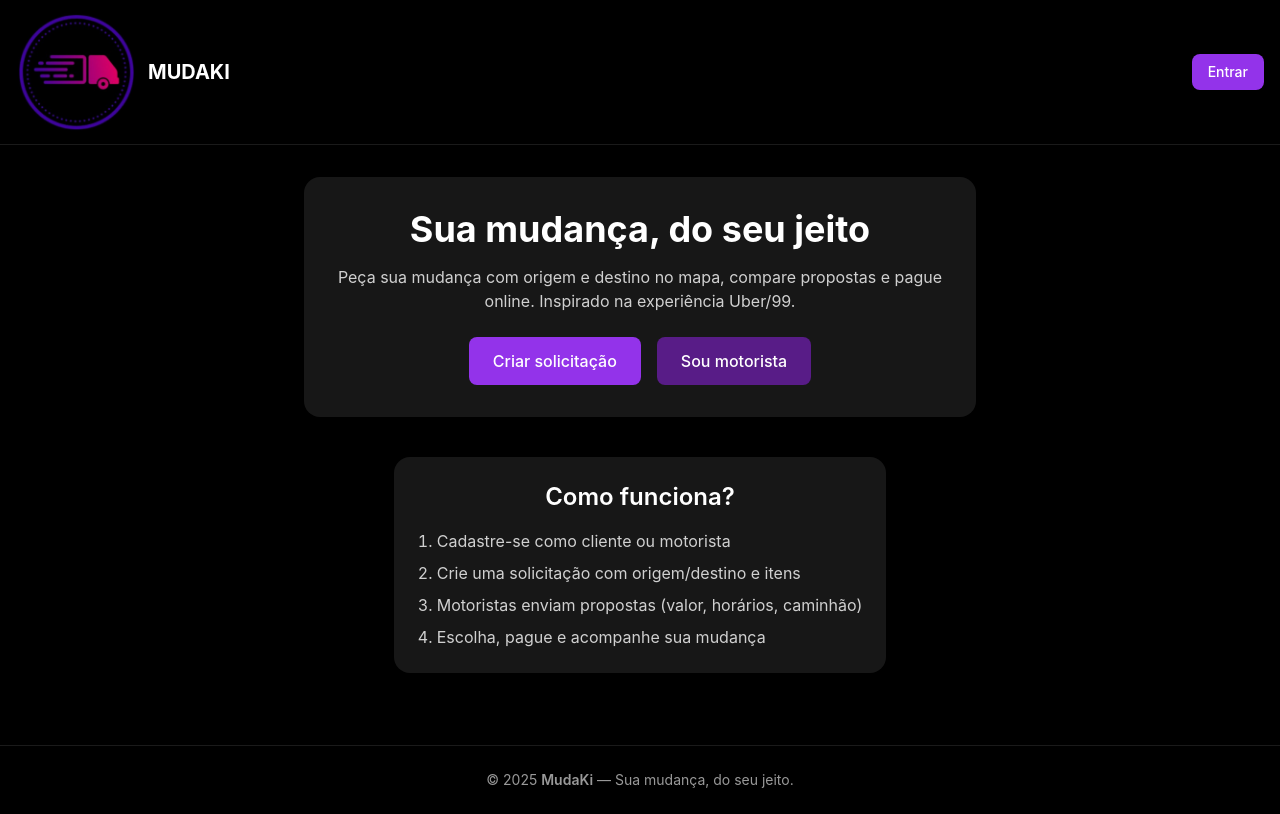
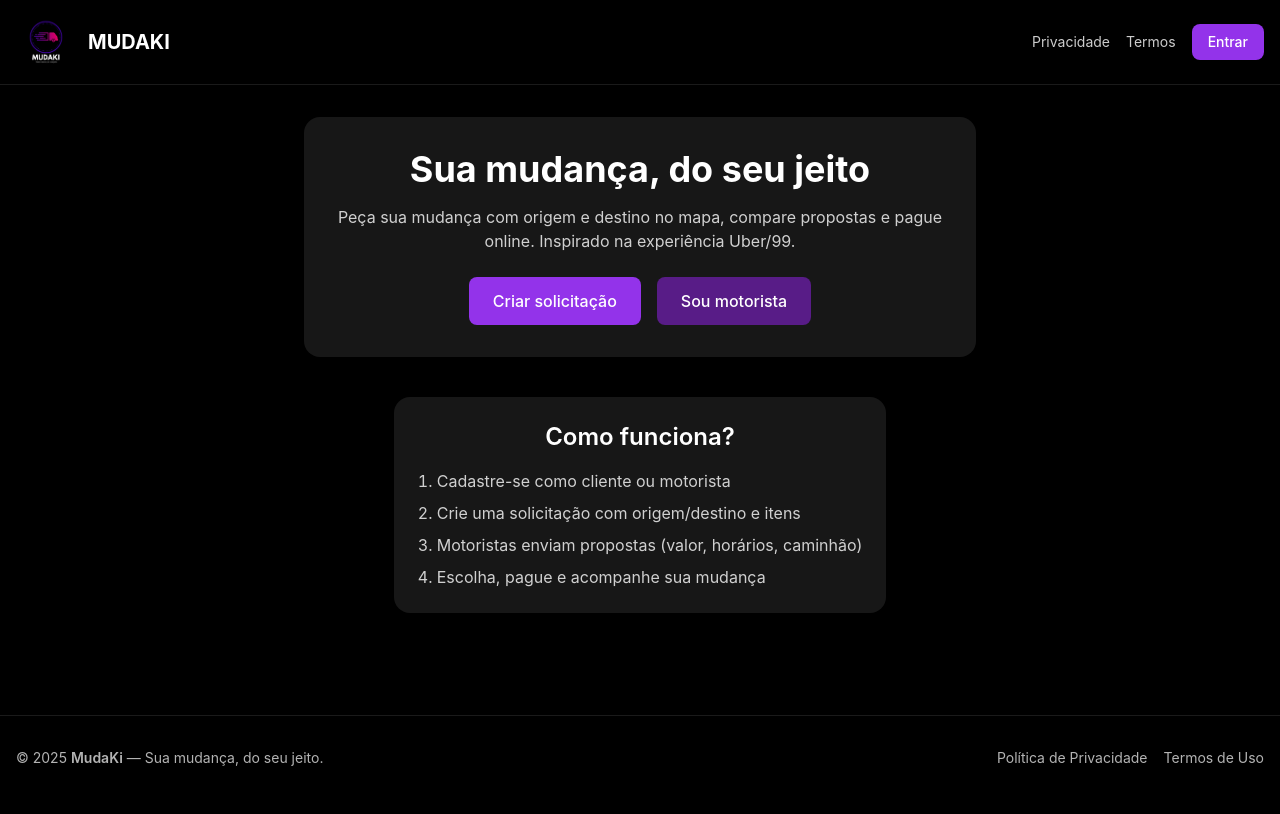
Before and after one commit to MySpaceCrazy/MudaKi, a Next.js app: page / in a window 1280 px wide. Built offline with nearby package versions, Linux system fonts and the light colour scheme; no server answers.

Commit message:
feat(legal): adiciona Termos de Uso (tema dark roxo) e links no navbar/rodapé

```diff
--- a/components/Footer.tsx
+++ b/components/Footer.tsx
@@ -1,7 +1,30 @@
 export default function Footer() {
   return (
-    <footer className="w-full text-center py-6 border-t border-white/10 mt-10 text-white/60 text-sm">
-      © {new Date().getFullYear()} <span className="font-semibold">MudaKi</span> — Sua mudança, do seu jeito.
+    <footer className="w-full border-t border-white/10 mt-16">
+      <div className="container mx-auto px-4 py-8 flex flex-col sm:flex-row items-center justify-between gap-3 text-sm text-white/70">
+        <p>
+          © {new Date().getFullYear()} <span className="font-semibold">MudaKi</span> — Sua mudança, do seu jeito.
+        </p>
+
+        <nav className="flex items-center gap-4">
+          <a
+            href="/privacidade.html"
+            target="_blank"
+            rel="noopener noreferrer"
+            className="hover:text-white underline-offset-4 hover:underline"
+          >
+            Política de Privacidade
+          </a>
+          <a
+            href="/termos.html"
+            target="_blank"
+            rel="noopener noreferrer"
+            className="hover:text-white underline-offset-4 hover:underline"
+          >
+            Termos de Uso
+          </a>
+        </nav>
+      </div>
     </footer>
   );
 }
--- a/components/Navbar.tsx
+++ b/components/Navbar.tsx
@@ -8,17 +8,35 @@ export default function Navbar() {
       <div className="container mx-auto flex items-center justify-between px-4 py-3">
         <Link href="/" className="flex items-center gap-3">
           <Image
-            src="/logo-sig.png"
+            src="/mudaki-logo.jpg"
             alt="Logo Mudaki"
-            width={120}
-            height={120}
+            width={60}
+            height={60}
             className="rounded-full object-contain"
             priority
           />
           <span className="font-bold text-xl text-white">MUDAKI</span>
         </Link>
+
         <nav className="flex items-center gap-4">
-          <Link href="/auth" className="bg-purple-600 hover:bg-purple-700 text-white px-4 py-2 rounded-lg text-sm font-medium">
+          <Link
+            href="/privacidade.html"
+            className="text-sm text-white/80 hover:text-white"
+            target="_blank"
+          >
+            Privacidade
+          </Link>
+          <Link
+            href="/termos.html"
+            className="text-sm text-white/80 hover:text-white"
+            target="_blank"
+          >
+            Termos
+          </Link>
+          <Link
+            href="/auth"
+            className="bg-purple-600 hover:bg-purple-700 text-white px-4 py-2 rounded-lg text-sm font-medium"
+          >
             Entrar
           </Link>
         </nav>
--- a/public/termos.html
+++ b/public/termos.html
@@ -1,81 +1,160 @@
-<!DOCTYPE html>
-<html lang="pt-BR">
+<!doctype html>
+<html lang="pt-br">
 <head>
-    <meta charset="UTF-8" />
-    <meta name="viewport" content="width=device-width, initial-scale=1.0" />
+  <meta charset="utf-8" />
+  <meta name="viewport" content="width=device-width,initial-scale=1" />
   <title>Termos de Uso – MudaKi</title>
+  <meta name="description" content="Termos de Uso do aplicativo MudaKi." />
+  <link rel="icon" href="/icon.png" />
   <style>
-      body {
-        font-family: Arial, sans-serif;
-        max-width: 800px;
-        margin: 40px auto;
-        line-height: 1.6;
-        color: #222;
+    :root{
+      --bg:#0b0b10;
+      --card:#12121a;
+      --muted:#a3a3b2;
+      --text:#f5f6ff;
+      --brand:#7c3aed;      /* roxo acento */
+      --brand-2:#a78bfa;    /* roxo claro */
+      --ring: rgba(124,58,237,.35);
     }
-      h1, h2 {
-        color: #6b21a8;
+    *{box-sizing:border-box}
+    html,body{height:100%}
+    body{
+      margin:0;
+      font-family: ui-sans-serif, system-ui, -apple-system, Segoe UI, Roboto, "Helvetica Neue", Arial, "Noto Sans", "Liberation Sans", sans-serif;
+      background: radial-gradient(1200px 800px at 80% -10%, rgba(124,58,237,.12), transparent 50%) , var(--bg);
+      color:var(--text);
+      line-height:1.6;
     }
-      a {
-        color: #6b21a8;
-        text-decoration: none;
+    .wrapper{
+      max-width: 920px; margin: 0 auto; padding: 40px 20px 80px;
     }
-      a:hover {
-        text-decoration: underline;
+    header{
+      display:flex; align-items:center; gap:14px; margin-bottom:28px;
+    }
+    .logo{
+      width:40px; height:40px; border-radius:12px;
+      background: linear-gradient(135deg,var(--brand),#4c1d95);
+      display:grid; place-items:center; color:white; font-weight:800; letter-spacing:.5px;
+      box-shadow: 0 8px 30px -10px var(--ring);
+    }
+    .appname{font-weight:800; font-size:22px; letter-spacing:.4px}
+    .badge{
+      border:1px solid rgba(255,255,255,.1);
+      color:var(--muted); font-size:12px; padding:3px 8px; border-radius:999px; margin-left:6px;
+    }
+    .card{
+      background: linear-gradient(180deg, rgba(255,255,255,.04), transparent 120%), var(--card);
+      border:1px solid rgba(255,255,255,.08);
+      border-radius:18px; padding:28px; box-shadow: 0 10px 40px -22px black;
+    }
+    h1{font-size:28px; line-height:1.2; margin:0 0 6px}
+    .updated{color:var(--muted); font-size:14px; margin-bottom:20px}
+    h2{
+      margin:28px 0 10px; font-size:20px; line-height:1.3;
+      position:relative; padding-left:14px;
+    }
+    h2::before{
+      content:""; position:absolute; left:0; top:.45em; width:6px; height:6px;
+      background: linear-gradient(180deg,var(--brand), var(--brand-2)); border-radius:50%;
+      box-shadow:0 0 0 4px rgba(124,58,237,.15);
+    }
+    p{margin:10px 0; color:#e8e9ff}
+    ul{margin:8px 0 18px 22px; color:#e8e9ff}
+    a{color:var(--brand-2); text-decoration:none}
+    a:hover{color:white; text-decoration:underline}
+    .muted{color:var(--muted)}
+    footer{
+      margin-top:26px; display:flex; justify-content:space-between; gap:12px; flex-wrap:wrap; color:var(--muted); font-size:14px;
+    }
+    .cta{
+      display:inline-flex; align-items:center; gap:8px; padding:10px 14px; border-radius:12px;
+      background: linear-gradient(180deg,rgba(124,58,237,.18), rgba(124,58,237,.08));
+      border:1px solid rgba(124,58,237,.35); color:#efeaff; text-decoration:none; font-weight:600;
+    }
+    .cta:hover{background:rgba(124,58,237,.28)}
+    @media (max-width:640px){
+      .card{padding:20px}
+      h1{font-size:24px}
     }
   </style>
 </head>
 <body>
+  <div class="wrapper">
+    <header>
+      <div class="logo">MK</div>
+      <div class="appname">MudaKi <span class="badge">Termos de Uso</span></div>
+    </header>
+
+    <article class="card" role="main">
       <h1>Termos de Uso</h1>
-    <p><strong>Última atualização:</strong> 1 de outubro de 2025</p>
+      <div class="updated">Última atualização: 1º de outubro de 2025</div>
 
       <p>
-      Bem-vindo ao <strong>MudaKi</strong>. Ao acessar ou utilizar nossa plataforma, você concorda com estes Termos de Uso.
-      Caso não concorde, por favor, não utilize nossos serviços.
+        Ao acessar ou utilizar o <strong>MudaKi</strong> (<a href="https://mudaki.vercel.app">mudaki.vercel.app</a>), você concorda com estes Termos de Uso.
+        Se não concordar com alguma parte, não utilize a plataforma.
       </p>
 
-    <h2>1. Uso da Plataforma</h2>
+      <h2>1. Uso da plataforma</h2>
+      <ul>
+        <li>Você deve utilizar o MudaKi apenas para fins legais e conforme estes Termos.</li>
+        <li>É proibido tentar burlar, descompilar, invadir, danificar ou comprometer a integridade do serviço.</li>
+        <li>Podemos, a nosso critério, suspender ou encerrar contas que violem estes Termos.</li>
+      </ul>
+
+      <h2>2. Cadastro e autenticação</h2>
+      <ul>
+        <li>O login pode ser feito por SMS (número de telefone) e/ou conta Google (via Firebase Authentication).</li>
+        <li>Você é responsável por manter a confidencialidade das suas credenciais e pela atividade realizada na sua conta.</li>
+      </ul>
+
+      <h2>3. Privacidade</h2>
       <p>
-      O MudaKi oferece ferramentas de apoio logístico, simulações e recursos interativos.
-      Você deve usar o serviço apenas para fins legais e conforme estes termos.
+        O tratamento de dados pessoais segue a nossa
+        <a href="/privacidade.html" target="_blank" rel="noopener">Política de Privacidade</a>.
       </p>
 
-    <h2>2. Cadastro e Autenticação</h2>
+      <h2>4. Conteúdo e condutas proibidas</h2>
+      <ul>
+        <li>É vedado publicar conteúdo ilícito, ofensivo, discriminatório ou que viole direitos de terceiros.</li>
+        <li>É proibido qualquer uso que prejudique a disponibilidade ou a segurança do serviço.</li>
+      </ul>
+
+      <h2>5. Propriedade intelectual</h2>
       <p>
-      O usuário pode se cadastrar utilizando número de telefone (com verificação via SMS)
-      ou conta Google. O uso dessas credenciais segue as políticas do Firebase Authentication.
+        O MudaKi e todo o seu conteúdo (marcas, layout, software) são protegidos por direitos autorais e outras leis.
+        Você não adquire nenhum direito de propriedade intelectual ao usar a plataforma.
       </p>
 
-    <h2>3. Privacidade e Proteção de Dados</h2>
+      <h2>6. Limitação de responsabilidade</h2>
       <p>
-      As informações pessoais são tratadas conforme nossa
-      <a href="/privacidade.html" target="_blank">Política de Privacidade</a>.
+        O MudaKi é fornecido “no estado em que se encontra”, sem garantias de funcionamento ininterrupto.
+        Não nos responsabilizamos por perdas indiretas, danos decorrentes de indisponibilidade, falhas de terceiros
+        ou ações fora do nosso controle.
       </p>
 
-    <h2>4. Responsabilidades do Usuário</h2>
+      <h2>7. Encerramento</h2>
       <p>
-      Você se compromete a fornecer informações verdadeiras e manter a confidencialidade de suas credenciais.
-      É proibido tentar explorar vulnerabilidades, sobrecarregar servidores ou realizar qualquer atividade maliciosa.
+        Podemos suspender ou encerrar o acesso caso haja violação destes Termos, risco à segurança
+        ou exigência legal. Você pode solicitar a exclusão da conta a qualquer momento.
       </p>
 
-    <h2>5. Limitação de Responsabilidade</h2>
+      <h2>8. Alterações</h2>
       <p>
-      O MudaKi é fornecido “como está”, sem garantias de funcionamento ininterrupto.
-      Não nos responsabilizamos por perdas indiretas, falhas técnicas ou uso indevido da aplicação.
+        Podemos atualizar estes Termos periodicamente. A versão vigente estará sempre disponível em
+        <a href="/termos.html" target="_blank" rel="noopener">mudaki.vercel.app/termos.html</a>.
       </p>
 
-    <h2>6. Alterações</h2>
+      <h2>9. Contato</h2>
       <p>
-      Podemos atualizar estes Termos de Uso periodicamente.
-      A versão mais recente estará sempre disponível em
-      <a href="/termos.html" target="_blank">mudaki.vercel.app/termos.html</a>.
-    </p>
-
-    <h2>7. Contato</h2>
-    <p>
-      Para dúvidas sobre estes Termos, entre em contato pelo e-mail:
+        Dúvidas sobre estes Termos? Escreva para:
         <a href="mailto:andy.oliveiraf@gmail.com">andy.oliveiraf@gmail.com</a>
       </p>
 
-    <p><strong>© 2025 MudaKi — Sua mudança, do seu jeito.</strong></p>
+      <footer>
+        <span class="muted">© 2025 MudaKi — Sua mudança, do seu jeito.</span>
+        <a class="cta" href="https://mudaki.vercel.app">Voltar ao MudaKi</a>
+      </footer>
+    </article>
+  </div>
 </body>
 </html>
```
Lines whose indentation alone changed are shown as unchanged.
